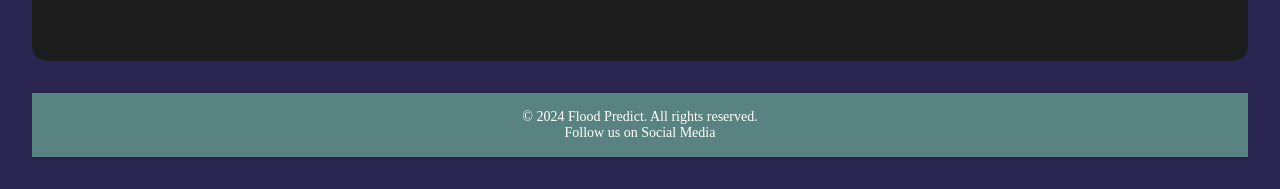
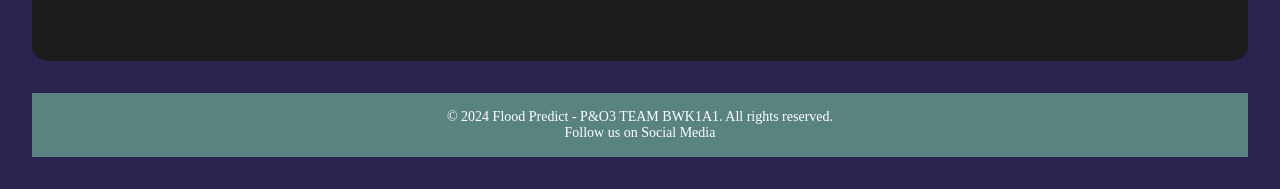
Before and after one commit to Toon-Bervoets/FloodPredict, a Flask app: page / in a window 1280 px wide. Shown: the part 1833-2022 px from the top of the page. Run offline with Flask 3, Linux system fonts and the light colour scheme.

Commit message:
changed layout 1.3.2

```diff
--- a/templates/base.html
+++ b/templates/base.html
@@ -22,7 +22,7 @@
     </div>
 
     <footer>
-        <p>&copy; 2024 Flood Predict. All rights reserved.</p>
+        <p>&copy; 2024 Flood Predict - P&O3 TEAM BWK1A1. All rights reserved.</p>
         <p>Follow us on <a href="#">Social Media</a></p>
     </footer>
 
--- a/templates/index.html
+++ b/templates/index.html
@@ -10,7 +10,7 @@
     <div class="jumbotron">
         <h2 class="jumbotron-title">Use Flood Predict to stay informed!</h2>
         <p class="jumbotron-text">With advanced machine learning and real-time data analysis, we offer highly accurate flood predictions.</p>
-        <a class="btn btn-lg" href="/floodpredict" role="button">Flood Predict</a>
+        <a class="btn btn-lg" href="/predict" role="button">Flood Predict</a>
         <a class="btn btn-lg" href="/weather_search" role="button">Weather search</a>
         <hr class="jumbotron-divider">
         <p class="learn-more-text">To learn more about our project, <a href="/about" class="highlight-text">click here</a>.</p>
```
